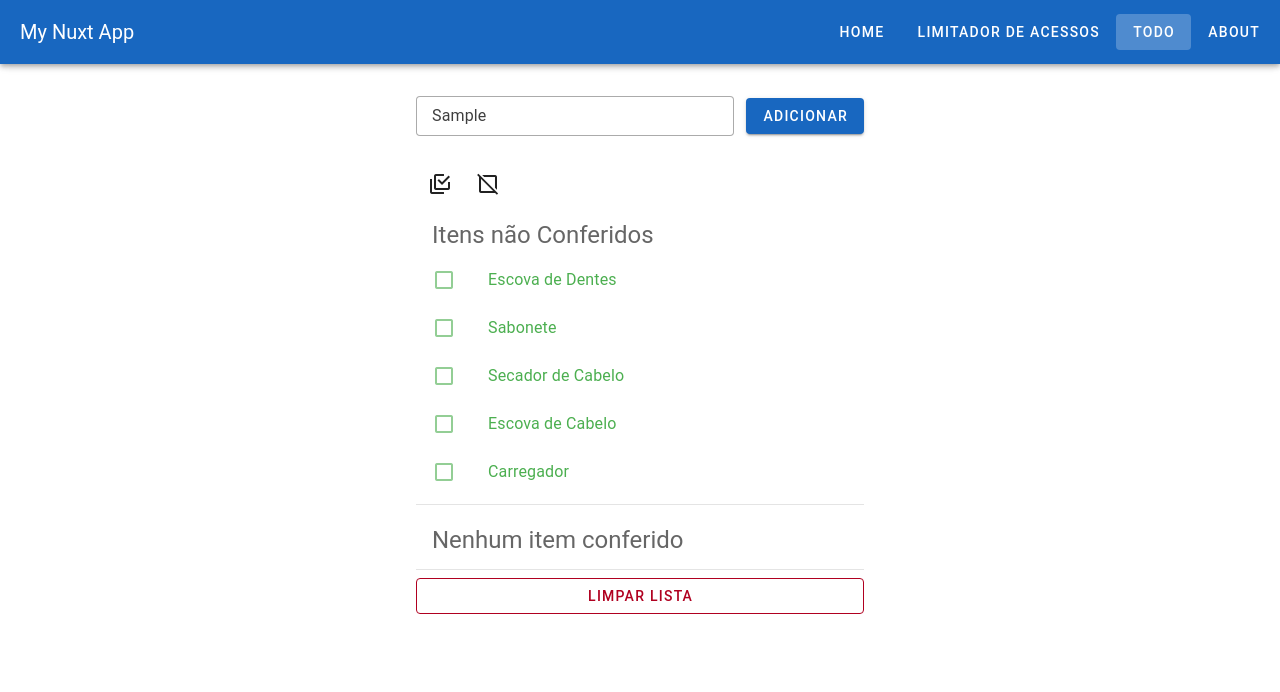
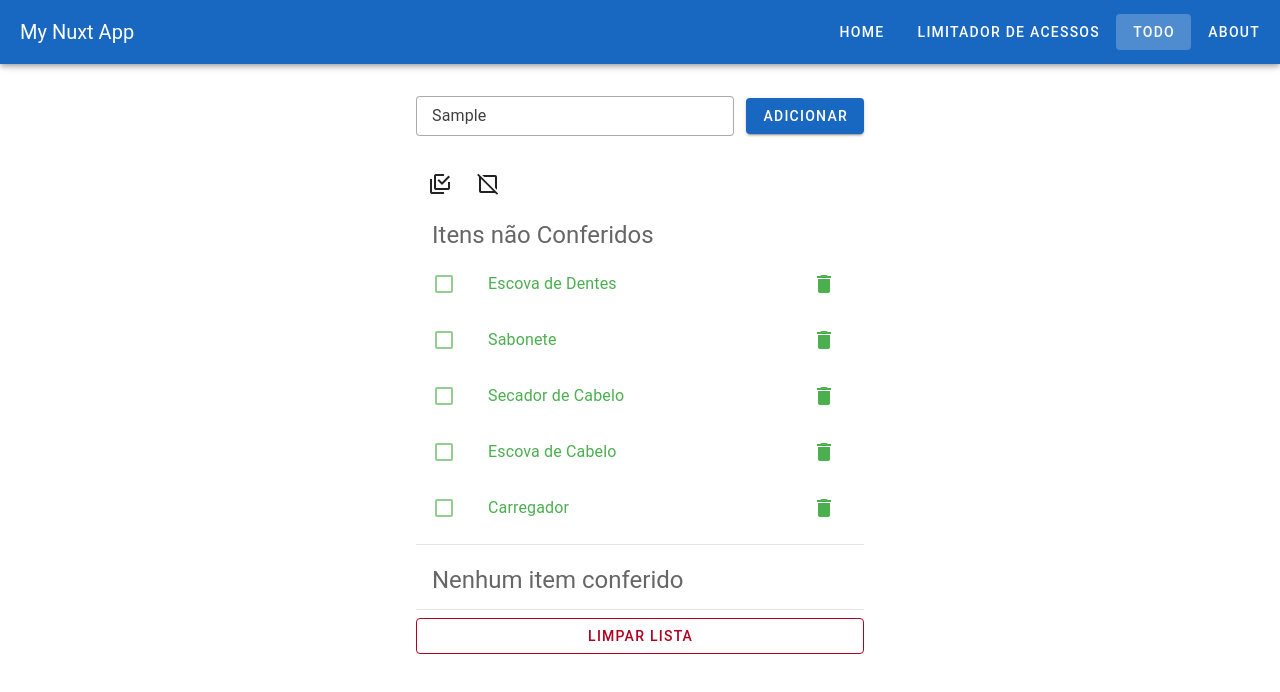
Before and after one commit to betogroo/nuxt-base, a Nuxt app: page /todo in a window 1280 px wide. Both pictures are taken after typing "Sample" into the empty fields and a click on the button "ADICIONAR PADRÃO". Shown: the top 692 px of the page. Built offline with nearby package versions, Linux system fonts and the light colour scheme.

Commit message:
feat: create delete button on todo list

```diff
--- a/app/components/TodoList.vue
+++ b/app/components/TodoList.vue
@@ -9,6 +9,7 @@
 
   const $emit = defineEmits<{
     'item-click': [id: string]
+    'delete-click': [id: string]
   }>()
 </script>
 
@@ -34,6 +35,12 @@
               item.name
             }}</span>
           </template>
+          <template #append
+            ><v-btn
+              icon="mdi-delete"
+              variant="text"
+              @click.stop="$emit('delete-click', item.id)"
+          /></template>
         </v-list-item>
       </template>
     </v-list>
--- a/app/pages/todo.vue
+++ b/app/pages/todo.vue
@@ -14,6 +14,10 @@
   const handleSubmit = () => {
     addItem(formData.value)
     formData.value = ''
+  }
+
+  const handleDelete = (id: string) => {
+    console.log('Delete', id)
   }
 </script>
 <template>
@@ -47,6 +51,7 @@
         :list="uncheckedList"
         name="Itens não Conferidos"
         not-found-message="Nenhum item a conferir"
+        @delete-click="handleDelete"
         @item-click="toggleCheck"
       />
 
@@ -54,6 +59,7 @@
         :list="checkedList"
         name="Itens Conferidos"
         not-found-message="Nenhum item conferido"
+        @delete-click="handleDelete"
         @item-click="toggleCheck"
       />
       <DeleteButton @confirm-delete="clearList" />
```
